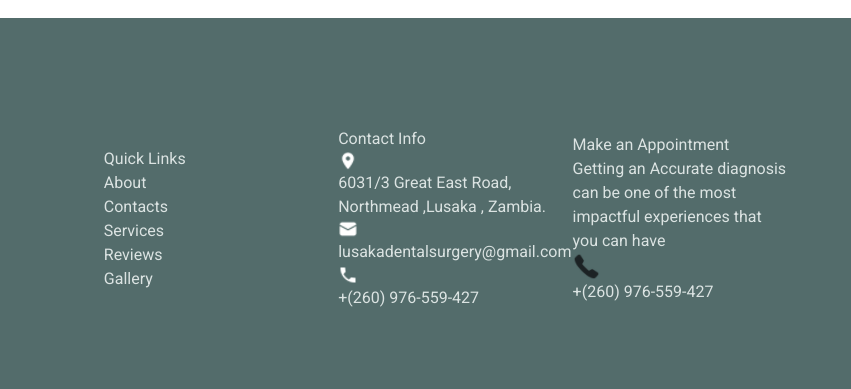
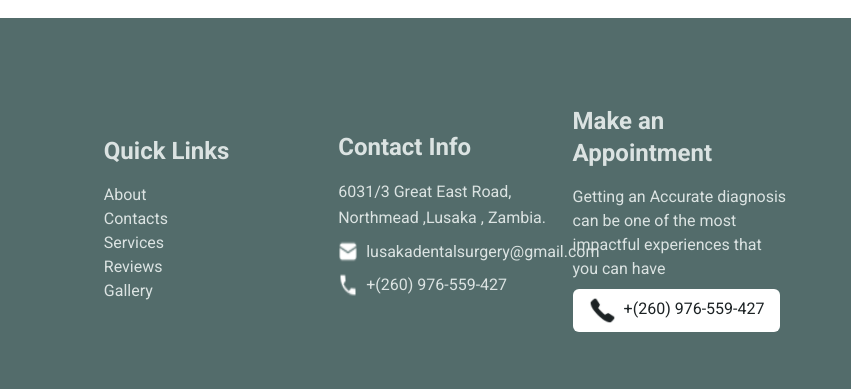
Before and after one commit to Chilanzi-thirt33n/PROJECT-LDS, a website: page index.html in a window 1280 px wide. Shown: the part 4312-4701 px from the top of the page, 429-1280 px from the left. Drawn offline with nearby package versions, Linux system fonts and the light colour scheme.

Commit message:
footer done

```diff
--- a/index.html
+++ b/index.html
@@ -44,7 +44,7 @@
     </title>
   </head>
 
-  <body class="m-0 font-['Roboto'] text-deepgreen bg-white scroll-smooth overflow-x-visible">
+  <body class="m-0 font-['Roboto'] text-deepgreen bg-white scroll-smooth overflow-x-hidden">
      <!-- first nav-->
       <div id="contact-one" class="bg-lightgreen flex flex-col lg:flex-row justify-evenly items-center p-4 w-full">
         <div class="md:p-3">
@@ -588,36 +588,36 @@
             ><img src="src/images/icons/logo-361x361.png" alt="footer logo"
           /></a>
           <dl>
-            <dt>Quick Links</dt>
-            <dd><a href="#Au-section-wrapper">About</a></dd>
-            <dd><a href="#contact">Contacts</a></dd>
-            <dd><a href="#S-section-wrapper">Services</a></dd>
-            <dd><a href="#R-section-wrapper">Reviews</a></dd>
-            <dd><a href="#G-section-wrapper">Gallery</a></dd>
+            <dt class="font-bold text-2xl mb-4">Quick Links</dt>
+            <dd><a href="#Au-section-wrapper" class="hover:underline mb-2">About</a></dd>
+            <dd><a href="#contact" class="hover:underline mb-2">Contacts</a></dd>
+            <dd><a href="#S-section-wrapper" class="hover:underline mb-2">Services</a></dd>
+            <dd><a href="#R-section-wrapper" class="hover:underline mb-2">Reviews</a></dd>
+            <dd><a href="#G-section-wrapper" class="hover:underline mb-2">Gallery</a></dd>
           </dl>
           <dl>
-            <dt>Contact Info</dt>
-            <dd>
-              <img src="src/images/icons/Location.png" alt="location" />6031/3 Great
-              East Road, Northmead ,Lusaka , Zambia.
+            <dt class="font-bold text-2xl mb-4">Contact Info</dt>
+            <dd class=" mb-2">
+              <p>6031/3 Great
+              East Road, Northmead ,Lusaka , Zambia.</p>
             </dd>
             <dd>
-              <a href="mailto:lusakadentalsurgery@gmail.com"><p><img src="src/images/icons/Email-2.png" alt="email" />lusakadentalsurgery@gmail.com</p></a>
+              <a href="mailto:lusakadentalsurgery@gmail.com" class="hover:underline flex flex-row flex-nowrap gap-2 mb-2"><img src="src/images/icons/Email-2.png" alt="email" /><p>lusakadentalsurgery@gmail.com</p></a>
             </dd>
             <dd>
-              <a href="tel:+260976559427"><p><img src="src/images/icons/Phone-3.png" alt="phone" /> +(260)
+              <a href="tel:+260976559427" class="hover:underline flex flex-row flex-nowrap gap-2 mb-2"><img src="src/images/icons/Phone-3.png" alt="phone" /><p> +(260)
                   976-559-427</p></a>
             </dd>
           </dl>
           <dl>
-            <dt>Make an Appointment</dt>
+            <dt class="font-bold text-2xl mb-4">Make an Appointment</dt>
             <dd>
               Getting an Accurate diagnosis can be one of the most impactful
               experiences that you can have
             </dd>
             <dd>
-              <a href="tel:+260976559427"
-                ><button>
+              <a href="tel:+260976559427" class="text-deepgreen"
+                ><button class="flex flex-row flex-nowrap gap-2 mt-2 py-2 px-4 bg-white rounded-md hover:animate-pulse hover:bg-activegreen">
                   <img src="src/images/icons/Phone-2.png" alt="call" />+(260)
                   976-559-427
                 </button></a
```
Also changed, not shown: dist/output.css.
